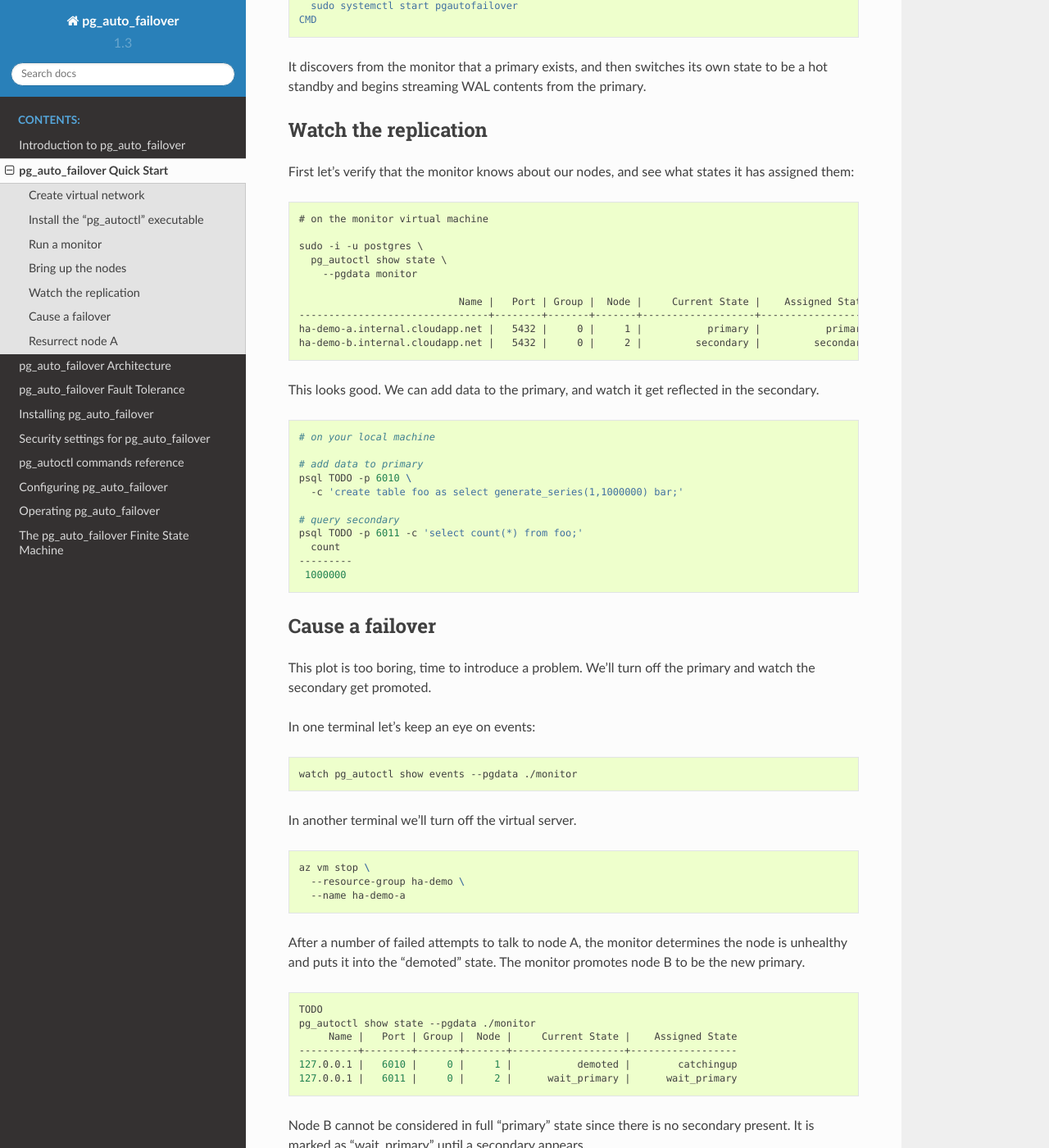
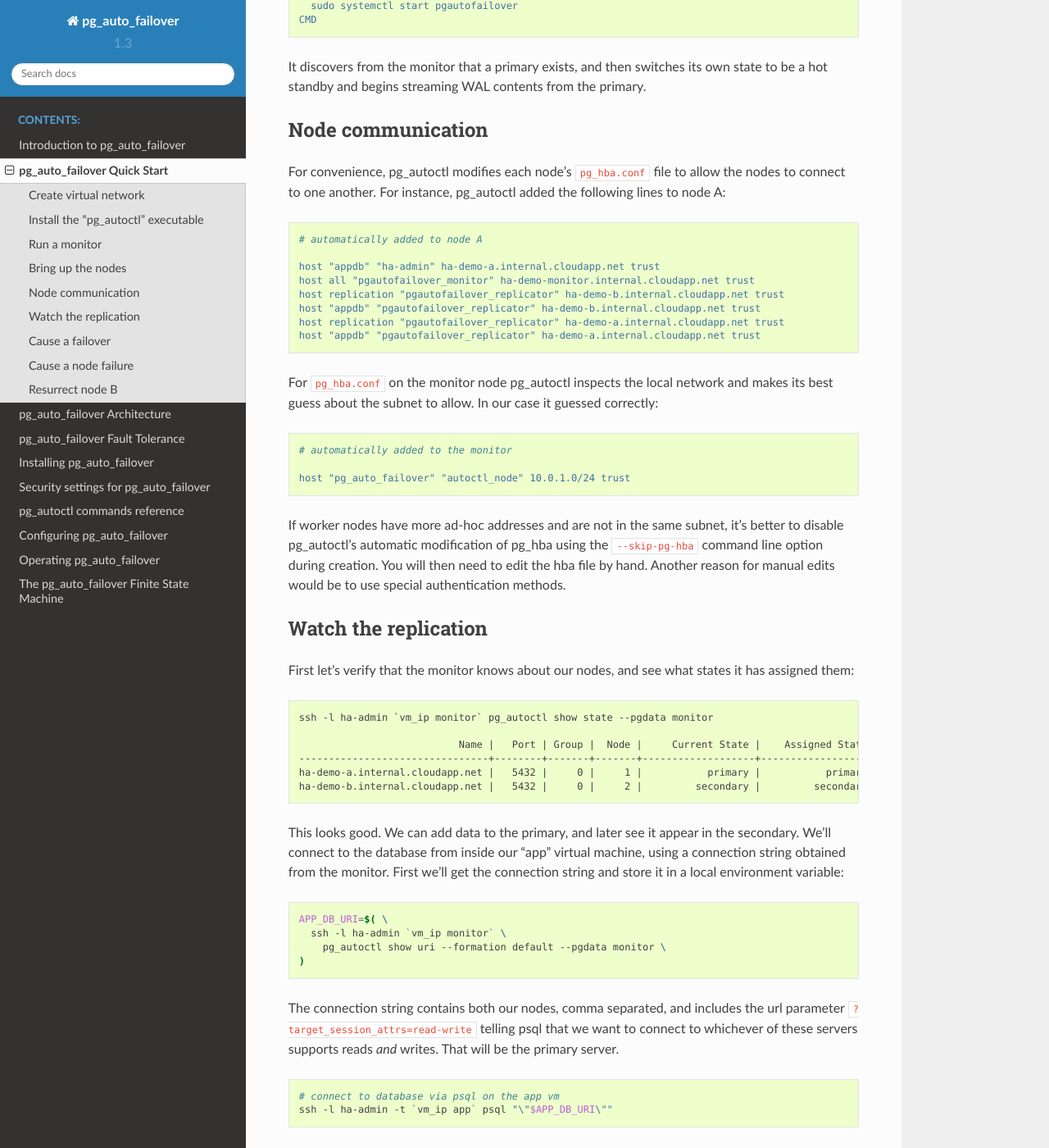
Before and after one commit to hapostgres/pg_auto_failover, a Sphinx documentation site: the page built from docs/quickstart.rst, in a window 1280 px wide and 1400 px high, scrolled down 4327 px. Shown: the whole window at 82% size. Built offline with Sphinx 7.4.7 and the Read the Docs theme 2.0.0, drawn with Linux system fonts in a browser that asks for light colours; some of the changed text lies outside the part shown.

Commit message:
Finish updating with azure commands

```diff
--- a/docs/quickstart.rst
+++ b/docs/quickstart.rst
@@ -247,53 +247,141 @@
 It discovers from the monitor that a primary exists, and then switches its own
 state to be a hot standby and begins streaming WAL contents from the primary.
 
+Node communication
+------------------
+
+For convenience, pg_autoctl modifies each node's ``pg_hba.conf`` file to allow
+the nodes to connect to one another. For instance, pg_autoctl added the
+following lines to node A:
+
+.. code-block:: ini
+
+   # automatically added to node A
+
+   host "appdb" "ha-admin" ha-demo-a.internal.cloudapp.net trust
+   host all "pgautofailover_monitor" ha-demo-monitor.internal.cloudapp.net trust
+   host replication "pgautofailover_replicator" ha-demo-b.internal.cloudapp.net trust
+   host "appdb" "pgautofailover_replicator" ha-demo-b.internal.cloudapp.net trust
+   host replication "pgautofailover_replicator" ha-demo-a.internal.cloudapp.net trust
+   host "appdb" "pgautofailover_replicator" ha-demo-a.internal.cloudapp.net trust
+
+For ``pg_hba.conf`` on the monitor node pg_autoctl inspects the local network
+and makes its best guess about the subnet to allow. In our case it guessed
+correctly:
+
+.. code-block:: ini
+
+   # automatically added to the monitor
+
+   host "pg_auto_failover" "autoctl_node" 10.0.1.0/24 trust
+
+If worker nodes have more ad-hoc addresses and are not in the same subnet, it's
+better to disable pg_autoctl's automatic modification of pg_hba using the
+``--skip-pg-hba`` command line option during creation. You will then need to
+edit the hba file by hand. Another reason for manual edits would be to use
+special authentication methods.
+
 Watch the replication
 ---------------------
 
 First let’s verify that the monitor knows about our nodes, and see what
 states it has assigned them:
 
-.. code-block:: text
+.. code-block::
 
-   # on the monitor virtual machine
-
-   sudo -i -u postgres \
-     pg_autoctl show state \
-       --pgdata monitor
+   ssh -l ha-admin `vm_ip monitor` pg_autoctl show state --pgdata monitor
 
                               Name |   Port | Group |  Node |     Current State |    Assigned State
    --------------------------------+--------+-------+-------+-------------------+------------------
    ha-demo-a.internal.cloudapp.net |   5432 |     0 |     1 |           primary |           primary
    ha-demo-b.internal.cloudapp.net |   5432 |     0 |     2 |         secondary |         secondary
 
-This looks good. We can add data to the primary, and watch it get
-reflected in the secondary.
+
+This looks good. We can add data to the primary, and later see it appear in the
+secondary. We'll connect to the database from inside our "app" virtual machine,
+using a connection string obtained from the monitor. First we'll get the
+connection string and store it in a local environment variable:
 
 .. code-block:: bash
 
-   # on your local machine
+   APP_DB_URI=$( \
+     ssh -l ha-admin `vm_ip monitor` \
+       pg_autoctl show uri --formation default --pgdata monitor \
+   )
 
-   # add data to primary
-   psql TODO -p 6010 \
-     -c 'create table foo as select generate_series(1,1000000) bar;'
+The connection string contains both our nodes, comma separated, and includes
+the url parameter ``?target_session_attrs=read-write`` telling psql that we
+want to connect to whichever of these servers supports reads *and* writes.
+That will be the primary server.
 
-   # query secondary
-   psql TODO -p 6011 -c 'select count(*) from foo;'
-     count
-   ---------
-    1000000
+.. code-block:: bash
+
+   # connect to database via psql on the app vm
+   ssh -l ha-admin -t `vm_ip app` psql "\"$APP_DB_URI\""
+
+Within psql:
+
+.. code-block:: psql
+
+   -- create a table with a million rows
+   CREATE TABLE foo AS SELECT generate_series(1,1000000) bar;
+   \q
 
 Cause a failover
 ----------------
 
-This plot is too boring, time to introduce a problem. We’ll turn off the
-primary and watch the secondary get promoted.
+Now that we've added data to node A, let's switch which is considered
+the primary and which the secondary. After the switch we'll connect again
+and query the data, this time from node B.
+
+.. code-block:: bash
+
+   # initiate failover to node B
+   ssh -l ha-admin -t `vm_ip monitor` \
+     pg_autoctl perform switchover --pgdata monitor
+
+   # watch the progress
+   watch -d \
+     ssh -l ha-admin `vm_ip monitor` pg_autoctl show state --pgdata monitor
+
+   # press CTRL-C to stop watching
+
+Once node B is marked "primary" (or "wait_primary") we can connect and verify
+that the data is still present:
+
+.. code-block:: bash
+
+   # connect to database via psql on the app vm
+   ssh -l ha-admin -t `vm_ip app` psql "\"$APP_DB_URI\""
+
+Within psql:
+
+.. code-block:: psql
+
+   SELECT count(*) FROM foo;
+   \q
+
+It shows
+
+.. code-block::
+
+    count
+  ---------
+   1000000
+
+Cause a node failure
+--------------------
+
+This plot is too boring, time to introduce a problem. We’ll turn off VM for
+node B (currently the primary after our previous failover) and watch node A
+get promoted.
 
 In one terminal let’s keep an eye on events:
 
 .. code-block:: bash
 
-   watch pg_autoctl show events --pgdata ./monitor
+   watch -d \
+     ssh -l ha-admin `vm_ip monitor` pg_autoctl show state --pgdata monitor
 
 In another terminal we’ll turn off the virtual server.
 
@@ -301,71 +389,53 @@
 
    az vm stop \
      --resource-group ha-demo \
-     --name ha-demo-a
+     --name ha-demo-b
 
-After a number of failed attempts to talk to node A, the monitor determines
+After a number of failed attempts to talk to node B, the monitor determines
 the node is unhealthy and puts it into the "demoted" state.  The monitor
-promotes node B to be the new primary.
+promotes node A to be the new primary.
 
 .. code-block:: bash
 
-   TODO
-   pg_autoctl show state --pgdata ./monitor
-        Name |   Port | Group |  Node |     Current State |    Assigned State
-   ----------+--------+-------+-------+-------------------+------------------
-   127.0.0.1 |   6010 |     0 |     1 |           demoted |        catchingup
-   127.0.0.1 |   6011 |     0 |     2 |      wait_primary |      wait_primary
+   .
+                              Name |   Port | Group |  Node |     Current State |    Assigned State
+   --------------------------------+--------+-------+-------+-------------------+------------------
+   ha-demo-a.internal.cloudapp.net |   5432 |     0 |     7 |      wait_primary |      wait_primary
+   ha-demo-b.internal.cloudapp.net |   5432 |     0 |     8 |           demoted |        catchingup
 
+Node A cannot be considered in full "primary" state since there is no secondary
+present, but it can still serve client requests. It is marked as "wait_primary"
+until a secondary appears, to indicate that it's running without a backup.
 
-Node B cannot be considered in full "primary" state since there is no
-secondary present. It is marked as "wait_primary" until a secondary
-appears.
-
-A client, whether a web server or just psql, can list multiple
-hosts in its PostgreSQL connection string, and use the parameter
-``target_session_attrs`` to add rules about which server to choose.
-
-To discover the url to use in our case, the following command can be used:
+Let's add some data while B is offline.
 
 .. code-block:: bash
 
-   pg_autoctl show uri --pgdata ./monitor
+   # notice how $APP_DB_URI continues to work no matter which node
+   # is serving as primary
+   ssh -l ha-admin -t `vm_ip app` psql "\"$APP_DB_URI\""
 
+Within psql:
 
-            Type |    Name | Connection String
-   -----------+---------+-------------------------------
-      monitor | monitor | port=6000 dbname=pg_auto_failover host=/tmp user=autoctl_node
-    formation | default | postgres://127.0.0.1:6010,127.0.0.1:6011/?target_session_attrs=read-write
+.. code-block:: psql
 
-Here we ask to connect to either node A or B -- whichever supports reads and
-writes:
+   INSERT INTO foo SELECT generate_series(1000001, 2000000);
+   \q
+
+Resurrect node B
+----------------
+
+Run this command to bring node B back online:
 
 .. code-block:: bash
 
-   psql \
-     'postgres://localhost:6010,localhost:6011/postgres?target_session_attrs=read-write&sslmode=require'
+   az vm start \
+     --resource-group ha-demo \
+     --name ha-demo-b
 
-When nodes A and B were both running, psql would connect to node A
-because B would be read-only. However now that A is offline and B is
-writeable, psql will connect to B. We can insert more data:
-
-.. code-block:: sql
-
-   -- on the prompt from the psql command above:
-   insert into foo select generate_series(1000001, 2000000);
-
-Resurrect node A
-----------------
-
-Let’s increase the disk space for node A, so it's able to run again.
-
-.. code-block:: bash
-
-   rm /mnt/node_a/bigfile
-
-Now the next time the keeper retries, it brings the node back. Node A
-goes through the state "catchingup" while it updates its data to match
-B. Once that's done, A becomes a secondary, and B is now a full primary.
+Now the next time the keeper retries its health check, it brings the node back.
+Node B goes through the state "catchingup" while it updates its data to match
+A. Once that's done, B becomes a secondary, and A is now a full primary again.
 
 .. code-block:: bash
 
@@ -376,12 +446,24 @@
    127.0.0.1 |   6011 |     0 |     2 |           primary |           primary
 
 
-What's more, if we connect directly to node A and run a query we can see
-it contains the rows we inserted while it was down.
+What's more, if we connect directly to the database again, all two million rows
+are still present.
 
 .. code-block:: bash
 
-  psql -p 6010 -c 'select count(*) from foo;'
+   ssh -l ha-admin -t `vm_ip app` psql "\"$APP_DB_URI\""
+
+Within psql:
+
+.. code-block:: psql
+
+   SELECT count(*) FROM foo;
+   \q
+
+It shows
+
+.. code-block::
+
     count
   ---------
    2000000
```
